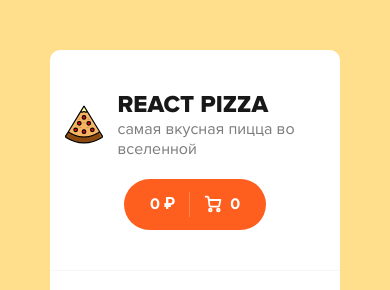
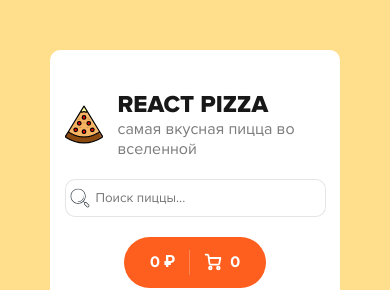
Before and after one commit to AntipovSergey/react-pizza, a React (Create React App) app: page / in a window 390 px wide. Shown: the top 290 px of the page. Built offline with nearby package versions, Linux system fonts and the light colour scheme; data requests are answered from the project's data file.

Commit message:
Feat(Search.jsx, Search): Add Search component. Implement pizzas-search

```diff
--- a/src/App.js
+++ b/src/App.js
@@ -9,11 +9,17 @@ import './scss/app.scss';
 import NotFound from './pages/NotFound';
 
 function App() {
+	const [searchValue, setSearchValue] = React.useState('');
 	return (
 		<div className='wrapper'>
 			<Routes>
-				<Route path='/' element={<Layout />}>
-					<Route index element={<Home />} />
+				<Route
+					path='/'
+					element={
+						<Layout searchValue={searchValue} setSearchValue={setSearchValue} />
+					}
+				>
+					<Route index element={<Home searchValue={searchValue} />} />
 					<Route path='cart' element={<Cart />} />
 					<Route path='*' element={<NotFound />} />
 				</Route>
--- a/src/components/Header.jsx
+++ b/src/components/Header.jsx
@@ -2,8 +2,9 @@ import React from 'react';
 import { Link } from 'react-router-dom';
 
 import logo from '../assets/img/pizza-logo.svg';
+import Search from './Search';
 
-const Header = () => {
+const Header = ({ searchValue, setSearchValue }) => {
 	return (
 		<div className='header'>
 			<div className='container'>
@@ -16,7 +17,7 @@ const Header = () => {
 						</div>
 					</div>
 				</Link>
-
+				<Search searchValue={searchValue} setSearchValue={setSearchValue} />
 				<div className='header__cart'>
 					<Link to='cart' className='button button--cart'>
 						<span>0 ₽</span>
--- a/src/components/Layout.jsx
+++ b/src/components/Layout.jsx
@@ -3,10 +3,10 @@ import { Outlet } from 'react-router-dom';
 
 import Header from './Header';
 
-const Layout = () => {
+const Layout = ({ searchValue, setSearchValue }) => {
 	return (
 		<>
-			<Header />
+			<Header searchValue={searchValue} setSearchValue={setSearchValue} />
 			<Outlet />
 		</>
 	);
--- /dev/null
+++ b/src/components/Search/Search.module.scss
@@ -0,0 +1,58 @@
+.wrapper {
+	position: relative;
+	display: flex;
+	flex-grow: 2;
+	margin-right: 20px;
+	max-width: 300px;
+
+	@media (max-width: 860px) {
+		width: 100%;
+		margin-right: 0;
+		margin-bottom: 20px;
+	}
+
+	input {
+		padding: 10px 20px;
+		padding-left: 30px;
+		width: 100%;
+		border: 1px solid rgba(0, 0, 0, 0.1);
+		border-radius: 10px;
+
+		&:focus {
+			border-color: rgba(0, 0, 0, 0.2);
+		}
+	}
+}
+
+.search {
+	position: absolute;
+	width: 20px;
+	height: 20px;
+	top: 50%;
+	left: 5px;
+	transform: translateY(-50%);
+}
+
+.clear {
+	position: absolute;
+	width: 20px;
+	height: 20px;
+	top: 50%;
+	right: 5px;
+	transform: translateY(-50%);
+	border: none;
+	outline: none;
+	background-color: transparent;
+	cursor: pointer;
+	opacity: 0.5;
+	transition: opacity 0.2s ease-in-out;
+
+	img {
+		width: inherit;
+		height: inherit;
+	}
+
+	&:hover {
+		opacity: 1;
+	}
+}
--- /dev/null
+++ b/src/components/Search/index.jsx
@@ -0,0 +1,26 @@
+import React from 'react';
+
+import styles from './Search.module.scss';
+
+import search from '../../assets/img/search.svg';
+import clear from '../../assets/img/close.svg';
+
+const Search = ({ searchValue, setSearchValue }) => {
+	return (
+		<div className={styles.wrapper}>
+			<img className={styles.search} src={search} alt='Search' />
+			<input
+				placeholder='Поиск пиццы...'
+				value={searchValue}
+				onChange={e => setSearchValue(e.target.value)}
+			/>
+			{searchValue && (
+				<button className={styles.clear} onClick={() => setSearchValue('')}>
+					<img src={clear} alt='Clear' />
+				</button>
+			)}
+		</div>
+	);
+};
+
+export default Search;
--- a/src/pages/Home.jsx
+++ b/src/pages/Home.jsx
@@ -6,7 +6,7 @@ import Sort from '../components/Sort';
 import PizzaBlock from '../components/PizzaBlock/PizzaBlock';
 import { Skeleton } from '../components/PizzaBlock/Skeleton';
 
-function Home() {
+function Home({ searchValue }) {
 	const [pizzas, setPizzas] = React.useState([]);
 	const [isLoading, setIsLoading] = React.useState(true);
 	const [categoryId, setCategoryId] = React.useState(0);
@@ -30,16 +30,17 @@ function Home() {
 			const category = categoryId > 0 ? `category=${categoryId}` : '';
 			const sortBy = sortType.sortProperty.replace('-', '');
 			const orderBy = sortType.sortProperty.startsWith('-') ? 'desc' : 'asc';
+			const search = searchValue ? `title_like=${searchValue}` : '';
 
 			const { data: pizzas } = await axios(
-				`http://localhost:3001/pizzas?${category}&_sort=${sortBy}&_order=${orderBy}`
+				`http://localhost:3001/pizzas?${search}${category}&_sort=${sortBy}&_order=${orderBy}`
 			);
 			setPizzas(pizzas);
 			setIsLoading(false);
 		};
 		setIsLoading(true);
 		getPizzas();
-	}, [categoryId, sortType]);
+	}, [categoryId, sortType, searchValue]);
 
 	return (
 		<div className='content'>
@@ -63,3 +64,8 @@ function Home() {
 }
 
 export default Home;
+
+/* 	.filter(pizza => {
+									const pizzaTitle = pizza.title.toLowerCase();
+									return pizzaTitle.includes(searchValue.toLowerCase());
+								}) */
--- a/src/scss/components/_header.scss
+++ b/src/scss/components/_header.scss
@@ -9,15 +9,16 @@
 		align-items: center;
 		justify-content: space-between;
 
-		@media (max-width: 768px) {
+		@media (max-width: 860px) {
 			flex-direction: column;
 		}
 	}
 
 	&__logo {
 		display: flex;
+		margin-right: 20px;
 
-		@media (max-width: 768px) {
+		@media (max-width: 860px) {
 			margin-bottom: 20px;
 		}
 
```
Also changed, not shown: src/assets/img/close.svg (added), src/assets/img/search.svg (added).
